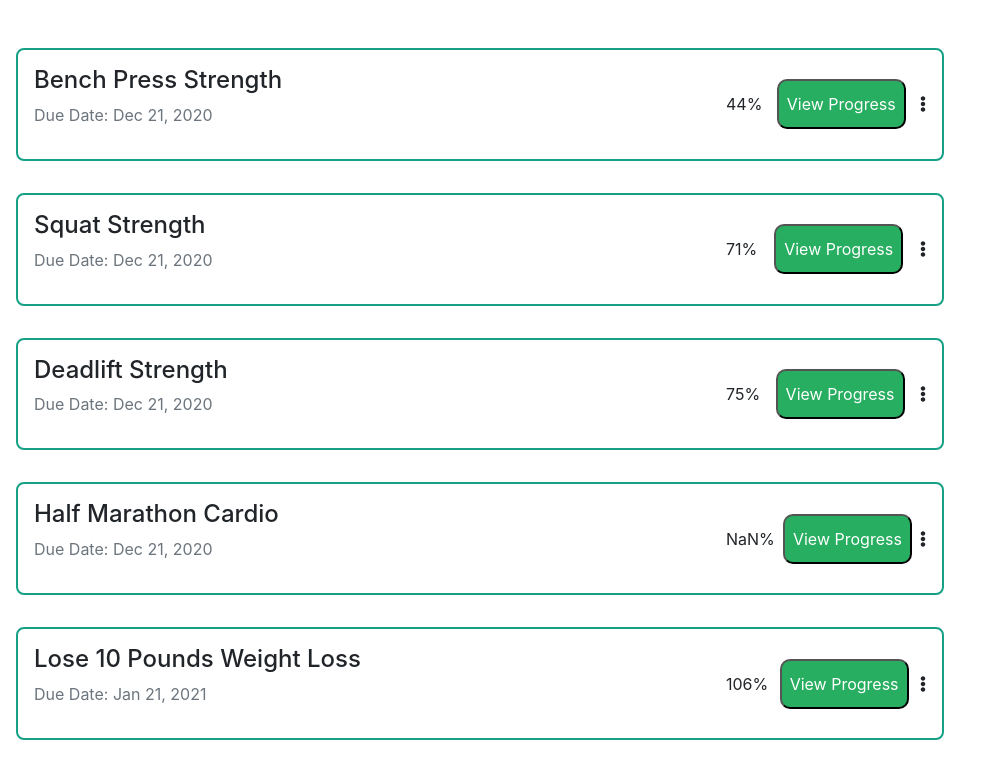
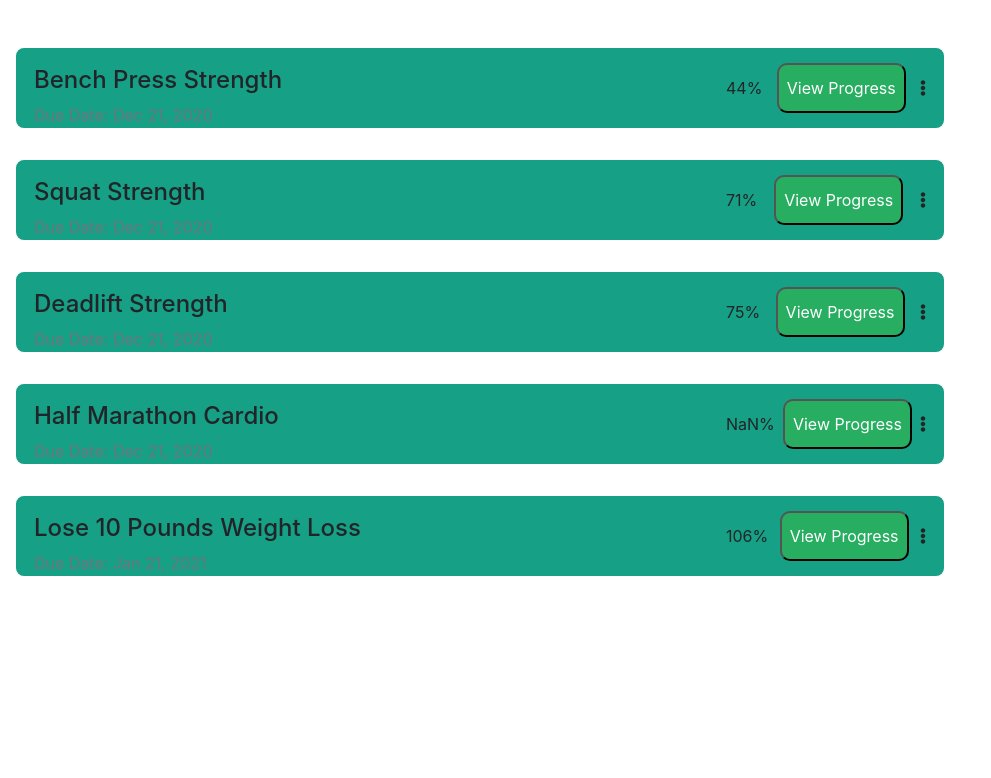
Before and after one commit to grantfogle/liftr-front-end, a React (Create React App) app: page /goals in a window 1280 px wide. Shown: the top 778 px of the page, without its empty margins (0-991 px from the left). Built offline with nearby package versions, Linux system fonts and the light colour scheme.

Commit message:
renamed goals to workout

```diff
--- a/src/components/Goals/Goal/Goal.js
+++ b/src/components/Goals/Goal/Goal.js
@@ -7,21 +7,26 @@ const getPercentage = (numerator, denominator) => {
     return num + '%';
 }
 
-const Goal = ({ goal }) => {
-    let { name, category, timeline, currentStat, goalStat } = goal;
+const Workout = ({ workout }) => {
+    let { name, category, timeline, currentStat, goalStat } = workout;
     return (
-        <div className='goal'>
-            <div>
-                <h4>{name} <span>{category}</span></h4>
-                <p className='text-secondary'>Due Date: {timeline}</p>
+        <div className='workout'>
+            <div className="workout__headline">
+                <div className="workout__headline__title">
+                    <h4>{name} <span>{category}</span></h4>
+                    <p className='text-secondary'>Due Date: {timeline}</p>
+                </div>
+                <div className='workout__headline__stats'>
+                    <p className=''>{getPercentage(currentStat, goalStat)}</p>
+                    <button className='workout__headline__stats__button'>View Progress</button>
+                    <FontAwesomeIcon icon='ellipsis-v' />
+                </div>
             </div>
-            <div className='goal__stats'>
-                <p className=''>{getPercentage(currentStat, goalStat)}</p>
-                <button className='goal__stats__button'>View Progress</button>
-                <FontAwesomeIcon icon='ellipsis-v' />
+            <div className='workout__view'>
+
             </div>
         </div>
     );
 }
 
-export default Goal;
+export default Workout;
--- a/src/components/Goals/Goal/Goal.scss
+++ b/src/components/Goals/Goal/Goal.scss
@@ -1,13 +1,22 @@
-.goal {
+.workout {
     width: 100%;
-    // background-color: #16a085;
+    height: 80px;
+    background-color: #16a085;
     border: 2px solid #16a085;
     border-radius: .5em;
     margin: 1em;
     padding: 1em;
+    // display: flex;
+    // flex-direction: column;
+    &__headline {
+        width: 100%;
+        height: 100%;
         display: flex;
         justify-content: space-between;
         align-content: center;
+        &__title {
+            width: 50%;
+        }
         &__stats {
             width: 200px;
             height: 100%;
@@ -31,3 +40,4 @@
             }
         }
     }
+}
--- a/src/components/Goals/Goals.js
+++ b/src/components/Goals/Goals.js
@@ -1,5 +1,5 @@
 import React from 'react';
-import Goal from './Goal/Goal';
+import Workout from './Goal/Goal';
 import './Goals.scss';
 
 let currentGoals = [
@@ -10,7 +10,7 @@ let currentGoals = [
     { name: 'Lose 10 Pounds', category: 'Weight Loss', currentStat: '185', goalStat: '175', timeline: 'Jan 21, 2021' },
 ];
 
-let displayGoals = (goals) => goals.map((goal) => <Goal goal={goal} />);
+let displayGoals = (goals) => goals.map((goal) => <Workout workout={goal} />);
 
 const Goals = () => {
     return (
```
Lines whose indentation alone changed are shown as unchanged.
